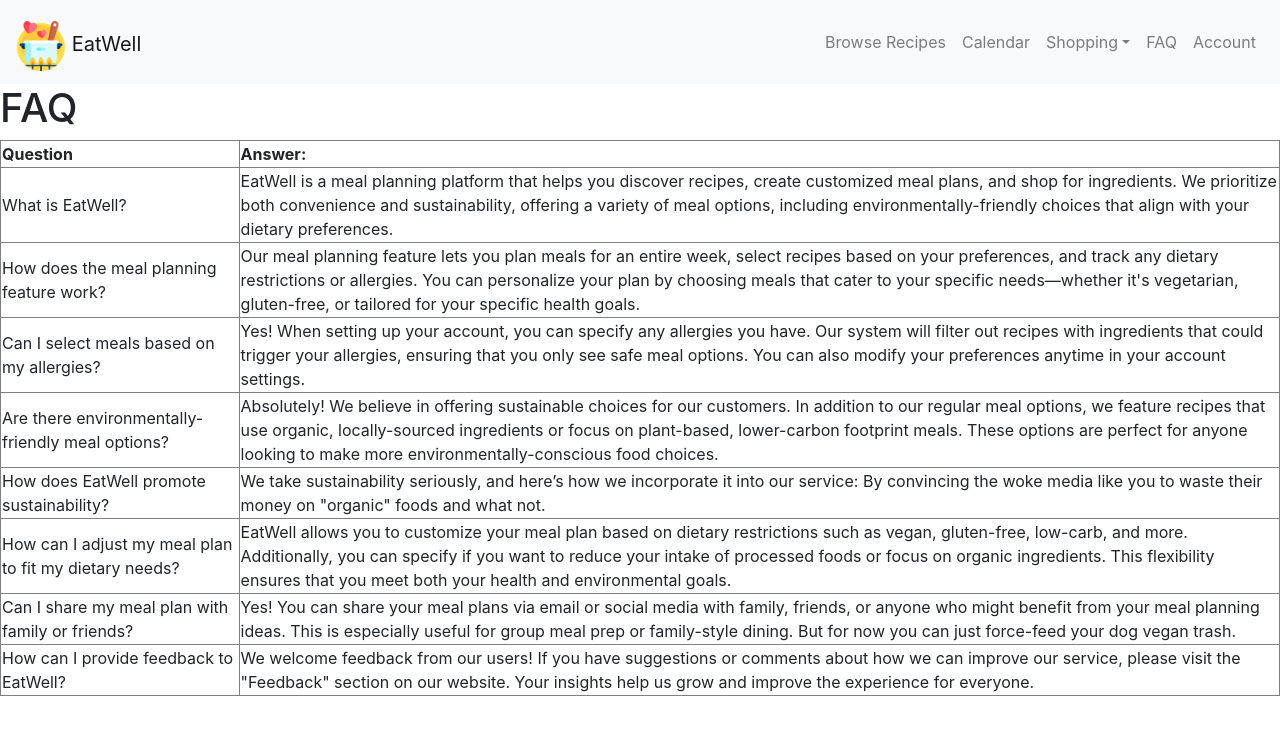
After one commit to ZoeyKuan/EatWell-Sustainable-Meal-Planning-Website, a Flask app: page /faq in a window 1280 px wide. The commit adds this page. Shown: the top 735 px of the page. Run offline with Flask 3, Linux system fonts and the light colour scheme; parts of the project's set-up code (start-up, migrations or seed data) failed here and were passed over.

Commit message:
filled me own files and stuff

```diff
--- a/__init__.py
+++ b/__init__.py
@@ -1,3 +1,6 @@
+import shelve
+import datetime
+from meal_data import meals
 from flask import Flask, request, redirect, url_for, render_template
 # from app_blueprint import blueprint # app.register_blueprint(blueprint)
 from genAI import Recipes
@@ -6,6 +9,10 @@ r = Recipes()
 recipeList = None
 app = Flask(__name__, template_folder='templates')
 # will be figuring out how to add my AI sht in a more cleaner n easy to read manner - zoey
+
+#ben global retrieve db database bc i lazyy
+def get_db(db_name):
+    return shelve.open(db_name, writeback= True)
 
 @app.route('/')
 def home():
@@ -46,6 +53,108 @@ def form(aibtn):
  return render_template('browserecipes/browse-recipes.html', recipes = recipeList)
 # zoey end
 
+# ben start
+    # various misc links
+@app.route('/faq')
+def faq():
+    return render_template('/ben/faq.html')
+
+@app.route('/feedback')
+def feedback():
+    return render_template('/ben/feedback.html')
+
+@app.route('/shopping-list')
+def shopping_list():
+    return render_template('/ben/shopping-list.html')
+
+@app.route('/submit', methods=['POST'])
+def submit_feedback():
+    if request.method == ['POST']:
+        name = request.form.get('name')
+        email = request.form.get('email')
+        feedback = request.form.get('feedback')
+        enjoy = request.form.get('enjoy')
+        improvement = request.form.get('improvement')
+        recommend = request.form.get('recommend')
+        suggestions = request.form.get('suggestions')
+        ease_of_use = request.form.get('ease_of_use')
+        if not name or not email or not feedback:
+                return 'Name, email, and feedback are required!', 400
+        # generate feedback number + entry for removal later in feedback_entries.html
+        with get_db('feedback.db') as db:
+            feedback_id = str(len(db) + 1)
+            db[feedback_id] = {
+                'name': name,
+                'email': email,
+                'feedback': feedback,
+                'enjoy': enjoy,
+                'improvement': improvement,
+                'recommend': recommend,
+                'suggestions': suggestions,
+                'ease_of_use': ease_of_use
+            }
+            return f"Thank you for your feedback."
+@app.route('/view_feedback')
+def view_feedback():
+   with get_db('feedback.db') as db:
+      feedback = db.items()
+      return render_template('feedback_entries.html', feedback=feedback)
+
+@app.route('/delete_feedback/<feedback_id>', methods=['POST'])
+def delete_feedback(feedback_id):
+    with get_db('feedback.db') as db:
+        if feedback_id in db:
+            del db[feedback_id]
+    return redirect(url_for('view_feedbacks'))
+
+@app.route('/set_allergies', methods=['POST'])
+def set_allergies():
+    allergies = request.form.getlist('allergies')
+    with get_db('user_data.db') as db:
+        db['allergies'] = allergies
+    return redirect(url_for('meal_plan'))
+
+# Updates & refreshes meal according to user allergies
+@app.route('/meal_plan', methods=['GET', 'POST'])
+def meal_plan():
+    with get_db('user_data.db') as db:  # Connection to user database
+        allergies = db.get('allergies', [])  # Load allergies that user has with nil as default
+
+    with get_db('meals.db') as db:
+        if request.method == 'POST':
+            meal = request.form['meal']
+            allergens = request.form.getlist('allergies')
+            db[meal] = allergens  # Updates meal name & list of allergens saves it
+
+        meals = dict(db)
+
+    # Create a separate dictionary where meals with user allergens are removed. Only meals that user is not allergic to
+    filtered_meals = {
+        meal: allergens for meal, allergens in meals.items()
+        if not any(allergen in allergies for allergen in allergens)
+    }  # For allergen check, if allergen is in list, remove it. Otherwise, put it in the dictionary
+
+    return render_template('meal.html', meals=filtered_meals)
+
+@app.route('/calendar', methods=['GET', 'POST'])
+def calendar():
+    today = datetime.datetime.now()
+    # provide meal every day of the month
+
+    return render_template('/ben/calendar.html')
+
+# on click on day, provide more nutirional information abt meal. not working however
+@app.route('/meal/<day>', methods=['GET'])
+def get_meal_details():
+    today = datetime.datetime.now()
+    meal = meals.get(today,'Pasta')
+
+    with get_db('meal.db') as db:
+        db['today_meal'] = meal
+
+    return render_template('meal_data.py')
+# ben end
+
 
 if __name__ == '__main__':
     app.run(debug=True)
--- /dev/null
+++ b/meal_data.py
@@ -0,0 +1,10 @@
+
+meals = {
+    "Monday": {"name": "Pasta", "ingredients": ["pasta", "tomato sauce", "cheese"], "instructions": "Boil pasta and add sauce."},
+    "Tuesday": {"name": "Tacos", "ingredients": ["taco shells", "ground beef", "cheese", "lettuce"], "instructions": "Cook beef, fill taco shells, and add toppings."},
+    "Wednesday": {"name": "Chicken Salad", "ingredients": ["chicken", "lettuce", "tomatoes", "dressing"], "instructions": "Grill chicken, mix with veggies."},
+    "Thursday": {"name": "Chicken Rice", "ingredients": ["chicken", "rice", "vegetables"], "instructions": "Cook chicken and rice, then combine."},
+    "Friday": {"name": "Steak", "ingredients": ["steak", "salt", "pepper"], "instructions": "Grill steak to desired temperature."},
+    "Saturday": {"name": "Cai Fan", "ingredients": ["rice", "meat", "vegetables"], "instructions": "Cook rice, stir-fry meat and vegetables."},
+    "Sunday": {"name": "Japanese Food", "ingredients": ["rice", "fish", "vegetables"], "instructions": "Prepare sushi or grill fish."}
+}
--- /dev/null
+++ b/templates/ben/faq.html
@@ -0,0 +1,62 @@
+<!doctype html>
+<html lang="en">
+<head>
+    <meta charset="UTF-8">
+    <meta name="viewport" content="width=device-width, initial-scale=1">
+    <title>FAQ</title>
+    <link rel="stylesheet" href="https://cdn.jsdelivr.net/npm/bootstrap@4.3.1/dist/css/bootstrap.min.css" integrity="sha384-ggOyR0iXCbMQv3Xipma34MD+dH/1fQ784/j6cY/iJTQUOhcWr7x9JvoRxT2MZw1T" crossorigin="anonymous">
+    <link rel="stylesheet" href="{{ url_for('static', filename = 'css/style.css') }}">
+</head>
+<body>
+    {% include "index.html" %}
+    {% block content %}
+    {% endblock %}
+
+    <h1>FAQ</h1>
+    <table border="1">
+        <tr>
+        <th>Question</th>
+        <th>Answer:</th>
+        </tr>
+        <tr>
+            <td>What is EatWell?</td>
+            <td>EatWell is a meal planning platform that helps you discover recipes, create customized meal plans, and shop for ingredients. We prioritize both convenience and sustainability, offering a variety of meal options, including environmentally-friendly choices that align with your dietary preferences.</td>
+        </tr>
+        <tr>
+            <td> How does the meal planning feature work?</td>
+            <td>Our meal planning feature lets you plan meals for an entire week, select recipes based on your preferences, and track any dietary restrictions or allergies. You can personalize your plan by choosing meals that cater to your specific needs—whether it's vegetarian, gluten-free, or tailored for your specific health goals.</td>
+        </tr>
+        <tr>
+            <td>Can I select meals based on my allergies?</td>
+            <td>Yes! When setting up your account, you can specify any allergies you have. Our system will filter out recipes with ingredients that could trigger your allergies, ensuring that you only see safe meal options. You can also modify your preferences anytime in your account settings.</td>
+        </tr>
+        <tr>
+            <td>Are there environmentally-friendly meal options?</td>
+            <td>Absolutely! We believe in offering sustainable choices for our customers. In addition to our regular meal options, we feature recipes that use organic, locally-sourced ingredients or focus on plant-based, lower-carbon footprint meals. These options are perfect for anyone looking to make more environmentally-conscious food choices.</td>
+        </tr>
+        <tr>
+            <td>How does EatWell promote sustainability?</td>
+            <td>We take sustainability seriously, and here’s how we incorporate it into our service: By convincing the woke media like you to waste their money on "organic" foods and what not.</td>
+        </tr>
+        <tr>
+            <td>How can I adjust my meal plan to fit my dietary needs?</td>
+            <td>EatWell allows you to customize your meal plan based on dietary restrictions such as vegan, gluten-free, low-carb, and more. Additionally, you can specify if you want to reduce your intake of processed foods or focus on organic ingredients. This flexibility ensures that you meet both your health and environmental goals.</td>
+        </tr>
+        <tr>
+            <td>Can I share my meal plan with family or friends?</td>
+            <td>Yes! You can share your meal plans via email or social media with family, friends, or anyone who might benefit from your meal planning ideas. This is especially useful for group meal prep or family-style dining. But for now you can just force-feed your dog vegan trash.</td>
+        </tr>
+        <tr>
+            <td>How can I provide feedback to EatWell?</td>
+            <td>We welcome feedback from our users! If you have suggestions or comments about how we can improve our service, please visit the "Feedback" section on our website. Your insights help us grow and improve the experience for everyone.</td>
+        </tr>
+    </table>
+
+
+    <!-- Bootstrap JavaScript -->
+    <script src="https://code.jquery.com/jquery-3.3.1.slim.min.js" integrity="sha384-q8i/X+965DzO0rT7abK41JStQIAqVgRVzpbzo5smXKp4YfRvH+8abtTE1Pi6jizo" crossorigin="anonymous"></script>
+    <script src="https://cdn.jsdelivr.net/npm/popper.js@1.14.7/dist/umd/popper.min.js" integrity="sha384-UO2eT0CpHqdSJQ6hJty5KVphtPhzWj9WO1clHTMGa3JDZwrnQq4sF86dIHNDz0W1" crossorigin="anonymous"></script>
+    <script src="https://cdn.jsdelivr.net/npm/bootstrap@4.3.1/dist/js/bootstrap.min.js" integrity="sha384-JjSmVgyd0p3pXB1rRibZUAYoIIy6OrQ6VrjIEaFf/nJGzIxFDsf4x0xIM+B07jRM" crossorigin="anonymous"></script>
+    <!-- Add your JavaScript here -->
+</body>
+</html>
--- a/templates/navbar.html
+++ b/templates/navbar.html
@@ -13,18 +13,18 @@
      <a class="nav-link" href="/browse-recipes">Browse Recipes</a>
     </li>
     <li class="nav-item">
-     <a class="nav-link" href="#">Calendar</a>
+     <a class="nav-link" href="{{ url_for('/calendar') }}">Calendar</a>
     </li>
     <li class="nav-item dropdown">
      <a href="#" class="nav-link dropdown-toggle" data-toggle="dropdown" aria-haspopup="true"
       aria-expanded="false">Shopping</a>
      <ul class="dropdown-menu" aria-labelledby="dropdownMenuButton">
       <li><a class="dropdown-item" href="#">Shopping Cart</a></li>
-      <li><a class="dropdown-item" href="#">Shopping List</a></li>
+      <li><a class="dropdown-item" href="{{ url_for('/shopping-list') }}">Shopping List</a></li>
      </ul>
     </li>
     <li class="nav-item">
-     <a class="nav-link" href="#">FAQ</a>
+     <a class="nav-link" href="{{ url_for('/faq') }}">FAQ</a>
     </li>
     <li class="nav-item">
      <a class="nav-link" id="isLoggedIn" href="#">Account</a>
```
Also changed, not shown: templates/ben/calendar.html (added, +54 -0 lines), templates/ben/feedback.html (added, +50 -0 lines), templates/ben/feedback_entries.html (added, +46 -0 lines), templates/ben/meal_details.html (added, +54 -0 lines), templates/ben/shopping-list.html (added, +23 -0 lines).
